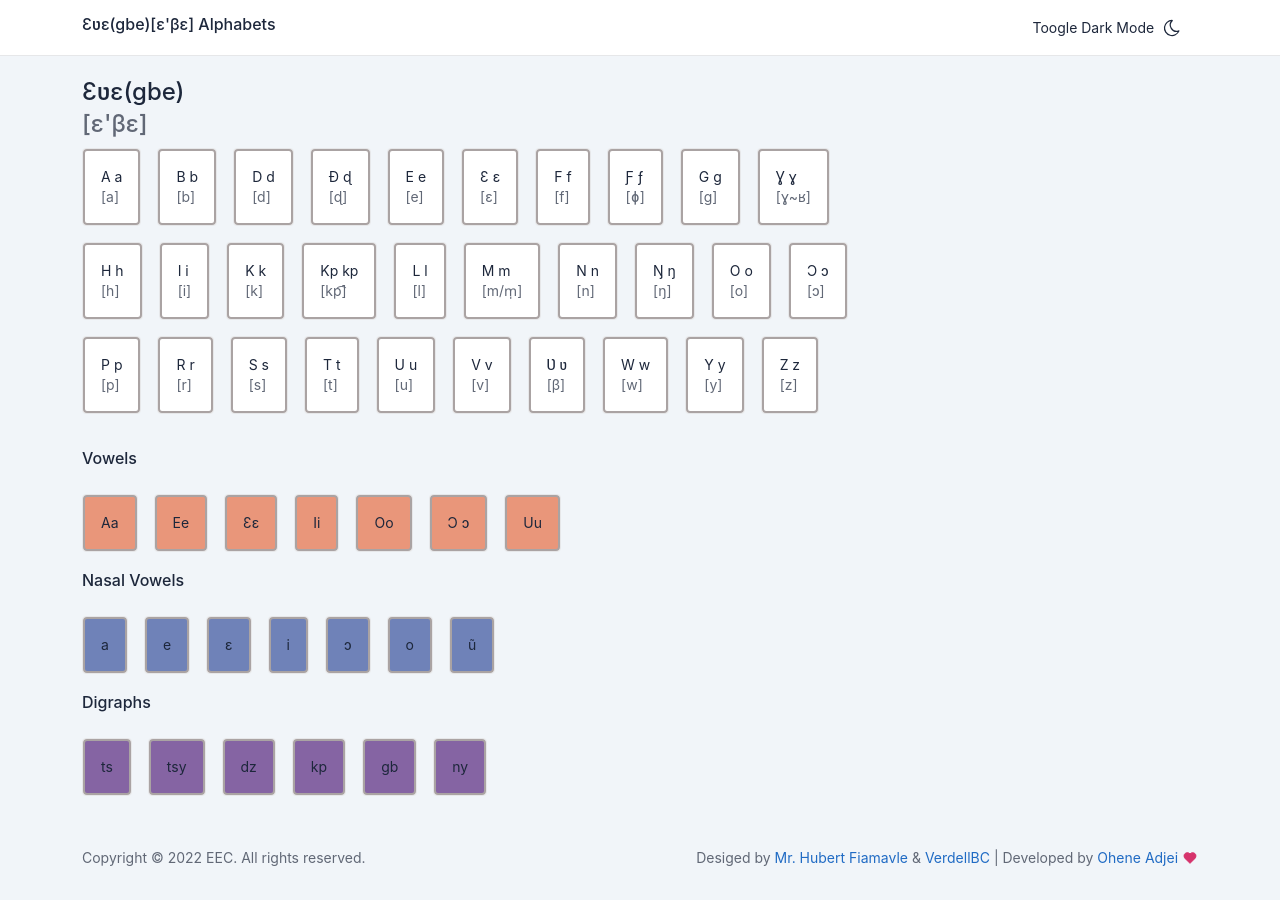
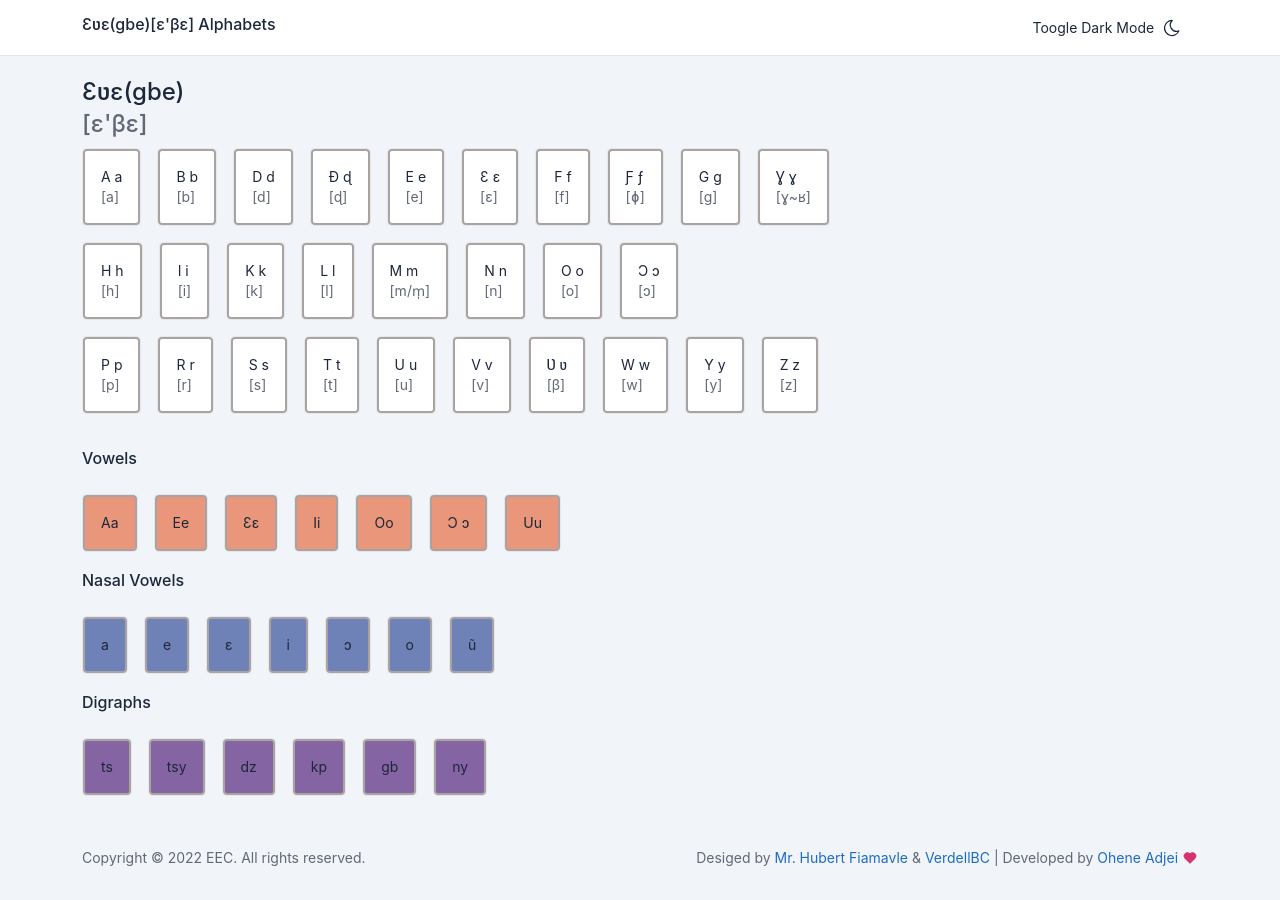
Before and after one commit to oheneadj/ewe-alphabets, a website: page index.html in a window 1280 px wide. Drawn offline with Linux system fonts and the light colour scheme; a web font is replaced by a local one.

Commit message:
removed kp and letter after n

```diff
--- a/index.html
+++ b/index.html
@@ -115,10 +115,8 @@
         <!-- Page body -->
         <div class="page-body">
           <div class="container-xl">
-            <h1>
-              Ɛʋɛ(gbe) <br /><span class="text-muted">[ɛ'βɛ]</span>
-            </h1>
-            <div class="row row-deck row-cards ">
+            <h1>Ɛʋɛ(gbe) <br /><span class="text-muted">[ɛ'βɛ]</span></h1>
+            <div class="row row-deck row-cards">
               <div class="col-12">
                 <div class="row row-cards">
                   <div class="col-auto">
@@ -286,18 +284,6 @@
                       <div class="card-body">
                         <div class="row align-items-center">
                           <div class="col-auto">
-                            <div class="font-weight-medium">Kp kp</div>
-                            <div class="text-muted">[kp͡]</div>
-                          </div>
-                        </div>
-                      </div>
-                    </div>
-                  </div>
-                  <div class="col-auto">
-                    <div class="card card-sm">
-                      <div class="card-body">
-                        <div class="row align-items-center">
-                          <div class="col-auto">
                             <div class="font-weight-medium">L l</div>
                             <div class="text-muted">[l]</div>
                           </div>
@@ -324,18 +310,6 @@
                           <div class="col-auto">
                             <div class="font-weight-medium">N n</div>
                             <div class="text-muted">[n]</div>
-                          </div>
-                        </div>
-                      </div>
-                    </div>
-                  </div>
-                  <div class="col-auto">
-                    <div class="card card-sm">
-                      <div class="card-body">
-                        <div class="row align-items-center">
-                          <div class="col-auto">
-                            <div class="font-weight-medium">Ŋ ŋ</div>
-                            <div class="text-muted">[ŋ]</div>
                           </div>
                         </div>
                       </div>
@@ -492,9 +466,7 @@
                 </div>
               </div>
               <div class="col-12">
-                <div class="row row-cards">
-
-                </div>
+                <div class="row row-cards"></div>
               </div>
               <h3>Vowels</h3>
               <div class="col-12 seven-vowels">
@@ -768,13 +740,15 @@
                       class="link-secondary text-primary"
                       rel="noopener"
                       >Mr. Hubert Fiamavle </a
-                    >& <a
-                    href="https://emergingenglishcoaching.com/"
-                    target="_blank"
-                    class="link-secondary text-primary"
-                    rel="noopener"
-                    >VerdellBC </a
-                  > | Developed by
+                    >&
+                    <a
+                      href="https://emergingenglishcoaching.com/"
+                      target="_blank"
+                      class="link-secondary text-primary"
+                      rel="noopener"
+                      >VerdellBC
+                    </a>
+                    | Developed by
                     <a
                       href="https://oheneadjei.com/"
                       target="_blank"
```
